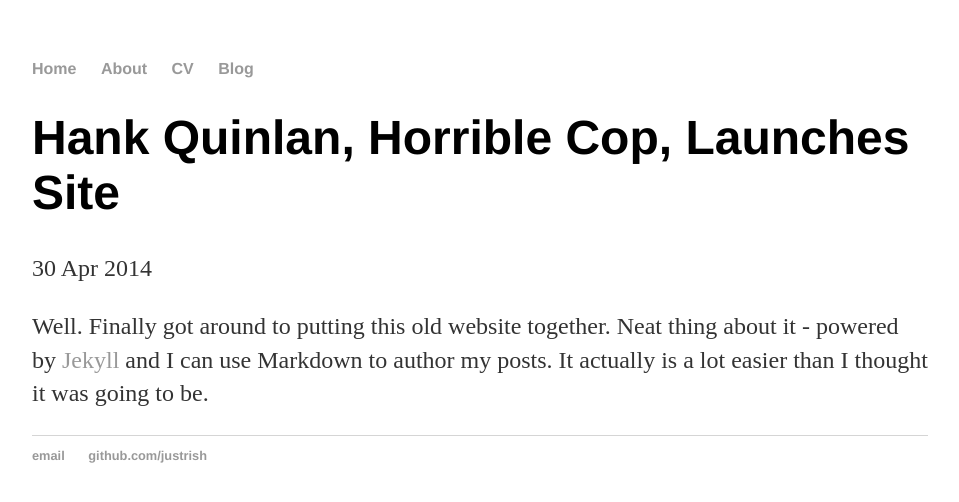
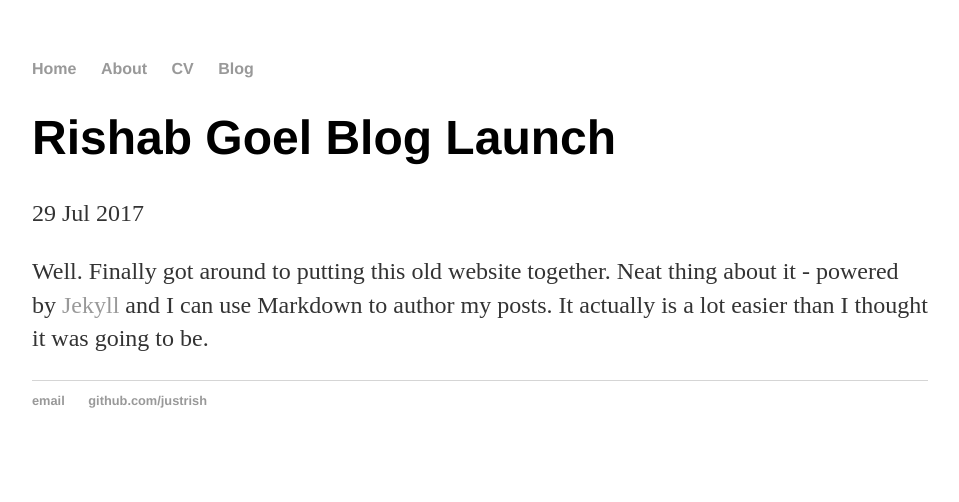
Before and after one commit to justrish/justrish.github.io, a Jekyll site: the page built from _posts/2017-07-29-rishabgoel-blog-start.md, in a window 1280 px wide. Shown: the top 502 px of the page, without its empty margins (160-1119 px from the left). Built offline with Jekyll 4.4.1, drawn with Linux system fonts in a browser that asks for light colours.

Commit message:
Update 2017-07-29-rishabgoel-blog-start.md

```diff
--- a/_posts/2017-07-29-rishabgoel-blog-start.md
+++ b/_posts/2017-07-29-rishabgoel-blog-start.md
@@ -1,7 +1,7 @@
 ---
 layout: post
-title: "Hank Quinlan, Horrible Cop, Launches Site"
-date: 2014-04-30
+title: "Rishab Goel Blog Launch"
+date: 2017-07-29
 ---
 
 Well. Finally got around to putting this old website together.
```
